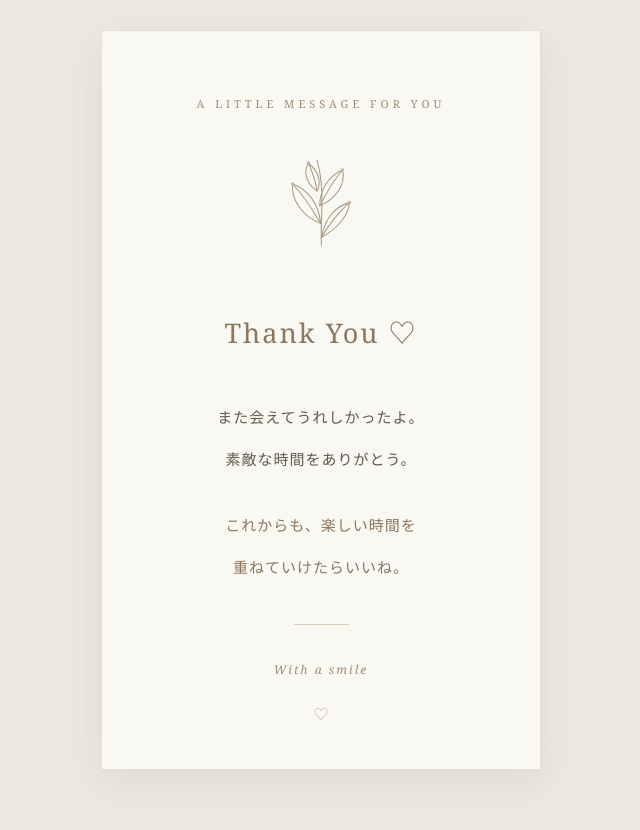
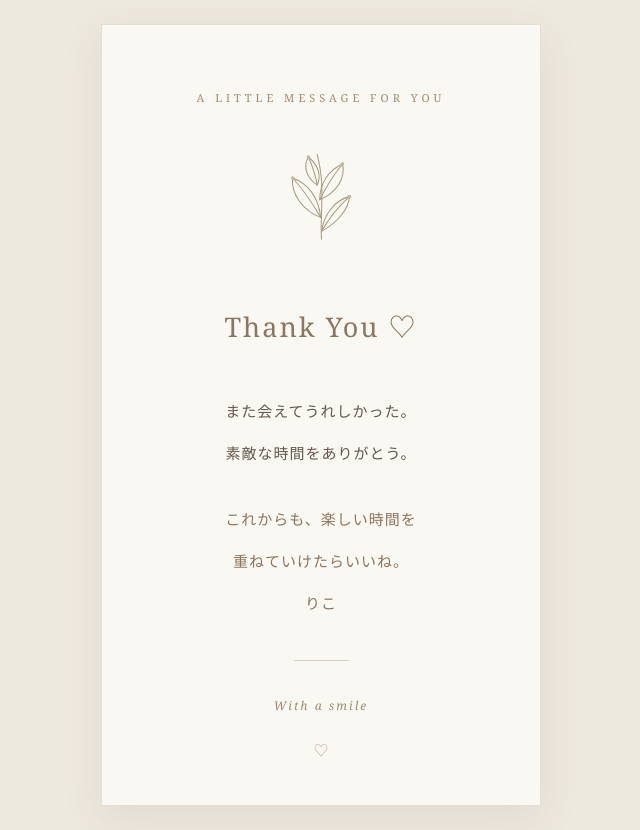
Before and after one commit to riko-lab87/a-little-thank-you, a plain HTML site: page index.html in a window 1280 px wide. Shown: the whole page, without its empty margins (319-959 px from the left). Before the commit the page ends 800 px from the top, so only its background shows below. Drawn offline with Linux system fonts and the light colour scheme.

Commit message:
Update index.html

```diff
--- a/index.html
+++ b/index.html
@@ -2,6 +2,7 @@
 <!DOCTYPE html>
 <html lang="ja">
 <head>
+<meta name="robots" content="noindex, nofollow">
 <meta charset="UTF-8">
 <meta name="viewport" content="width=device-width, initial-scale=1.0">
 <title>A Little Thank You</title>
@@ -140,12 +141,13 @@ h1 {
   <h1>Thank You ♡</h1>
 
   <div class="message">
-    また会えてうれしかったよ。<br>
+    また会えてうれしかった。<br>
     素敵な時間をありがとう。
 
     <span class="last">
       これからも、楽しい時間を<br>
-      重ねていけたらいいね。
+      重ねていけたらいいね。<br>
+      りこ
     </span>
   </div>
 
```
